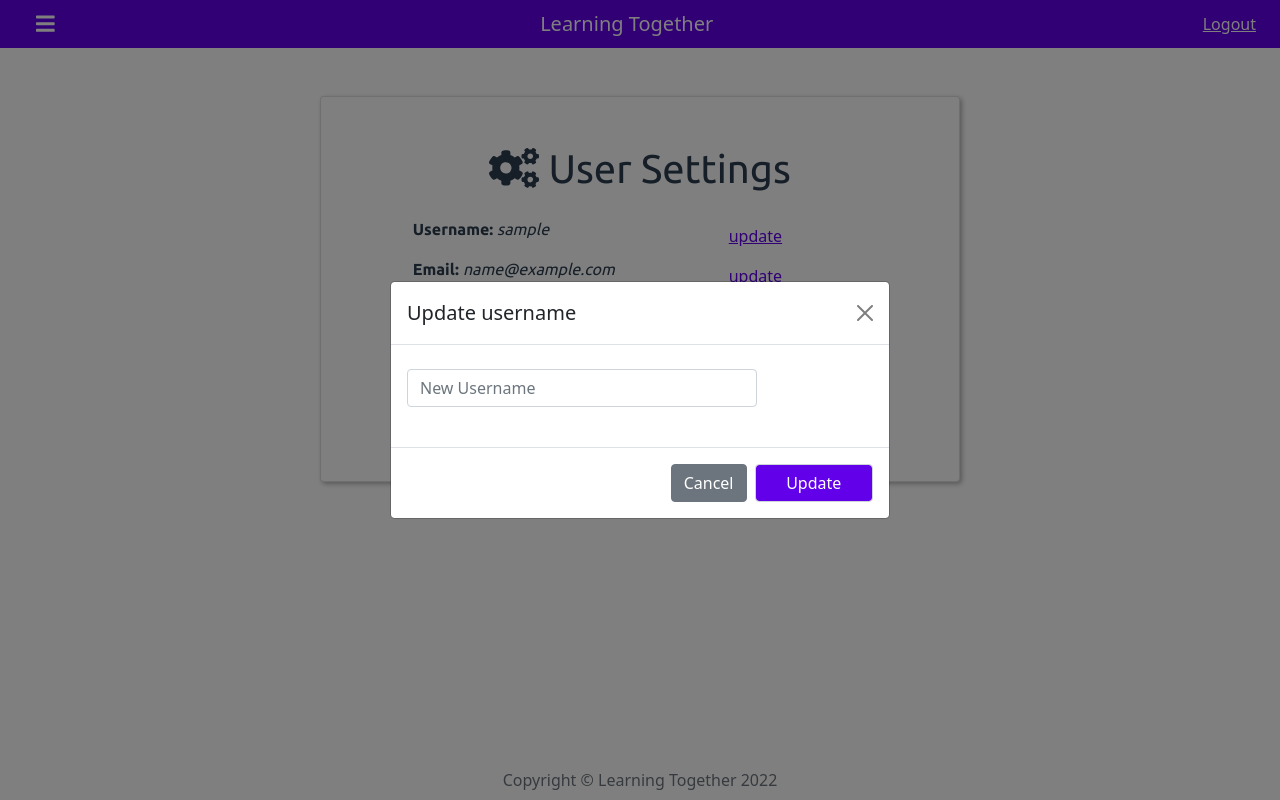
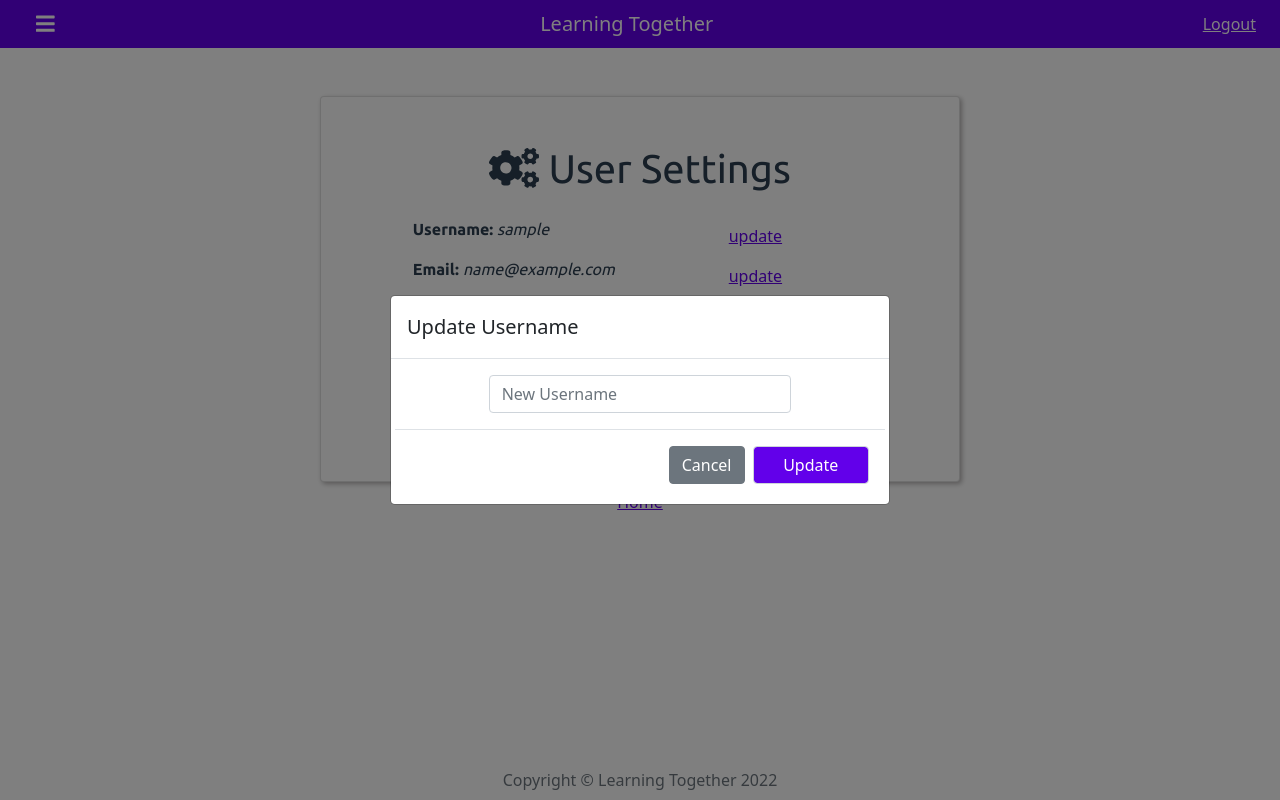
Before and after one commit to cc-learningTogether/learning-together_python, a Flask app: page /settings in a window 1280 px wide, after a click on "update". Run offline with Flask 3, Linux system fonts and the light colour scheme; the visitor is signed in with stand-in values (Sample User, id 1); some libraries are stand-ins or nearby versions.

Commit message:
add change username create class UserSetting

```diff
--- a/routes/settings.py
+++ b/routes/settings.py
@@ -1,10 +1,11 @@
-from flask import Blueprint, abort, render_template
+from flask import Blueprint, abort, render_template, redirect, url_for
 from flask_login import current_user, login_required
 from jinja2 import TemplateNotFound
 
 from utils.constants import YEAR, SITE_NAME
-from utils.forms import UserSettingForm
+from utils.forms import ChangeUsernameForm, UserSettingForm, ChangeEmailForm
 from utils.helper import favorite_language, set_gender, set_is_supporter
+from utils.models.user_setting import UserSettings
 
 settings_route = Blueprint('settings', __name__, template_folder='routes')
 
@@ -12,18 +13,57 @@ settings_route = Blueprint('settings', __name__, template_folder='routes')
 @settings_route.route('/settings', methods=['GET', 'POST'])
 @login_required
 def settings():
+    form = UserSettingForm()
     try:
         if current_user:
             language = favorite_language(current_user.main_language)
             gender = set_gender(current_user.gender)
             supporter = set_is_supporter(current_user.is_supporter)
-            form = UserSettingForm()
+
+            username_form = ChangeUsernameForm()
+            email_form = ChangeEmailForm()
+            if username_form.validate_on_submit():
+                form_data = username_form.username.data
+                username_message = UserSettings(form_data).change_username()
+                if type(username_message) == str:
+                    return render_template("settings.html", user=current_user, language=language[1],
+                                           supporter=supporter,
+                                           gender=gender[1],
+                                           error="",
+                                           form=form,
+                                           username_error=username_message,
+                                           username_form=username_form,
+                                           email_form=email_form,
+                                           email_error="",
+                                           name=SITE_NAME,
+                                           year=YEAR)
+                return redirect(url_for("settings.settings"))
+            if email_form.validate_on_submit():
+                form_data = email_form.email.data
+                email_error = UserSettings(form_data).change_email()
+                if email_error:
+                    return render_template("settings.html", user=current_user, language=language[1],
+                                           supporter=supporter,
+                                           gender=gender[1],
+                                           error="",
+                                           form=form,
+                                           username_error="username_message",
+                                           username_form=username_form,
+                                           email_form=email_form,
+                                           email_error=email_error,
+                                           name=SITE_NAME,
+                                           year=YEAR)
+
             # TODO split the form
-            form.process()
+            # form.process()
 
             return render_template("settings.html", user=current_user, language=language[1], supporter=supporter,
                                    gender=gender[1],
-                                   form=form, name=SITE_NAME,
+                                   error="",
+                                   form=form,
+                                   email_form=email_form,
+                                   username_form=username_form,
+                                   name=SITE_NAME,
                                    year=YEAR)
         return abort(403)
     except TemplateNotFound:
--- a/static/vendor/css/styles.css
+++ b/static/vendor/css/styles.css
@@ -54,7 +54,7 @@ nav{
     height: 3rem;
 }
 
-home-link{
+.home-link{
       text-decoration:none;
 }
 
@@ -88,3 +88,14 @@ home-link{
 .btn-link{
     color: #6200ea;
 }
+
+
+.form-reset{
+    text-decoration: none;
+    color: white;
+}
+
+
+.form-reset:hover{
+    color: white;
+}
--- a/templates/settings.html
+++ b/templates/settings.html
@@ -37,6 +37,11 @@
 		<div class="row g-3 mt-3 mb-4 w-75 d-flex justify-content-start align-items-center">
 			<!--Username-->
 			<div class="container-fluid row">
+				<div class="text-center">
+					{% if username_error: %}
+					<p class="text-danger">{{ username_error }}</p>
+					{% endif %}
+				</div>
 				<div class="col-8">
 					<p><b class="text-capitalize">username: </b> <em>{{user.user_name}}</em></p>
 				</div>
@@ -47,31 +52,39 @@
 				</div>
 
 				<!--Username Modal -->
-				<div class="modal fade" id="usernameUpdate" tabindex="-1" aria-labelledby="usernameUpdateLabel"
+				<div class="modal fade" data-bs-backdrop="static" data-bs-keyboard="false" id="usernameUpdate"
+				     tabindex="-1" aria-labelledby="usernameUpdateLabel"
 				     aria-hidden="true">
 					<div class="modal-dialog modal-dialog-centered">
 						<div class="modal-content">
 							<div class="modal-header">
-								<h5 class="modal-title" id="usernameUpdateLabel">Update username</h5>
-								<button type="button" class="btn-close" data-bs-dismiss="modal"
-								        aria-label="Close"></button>
+								<h5 class="modal-title text-capitalize" id="usernameUpdateLabel">Update username</h5>
 							</div>
-							<div class="modal-body">
-								<form class="g-3 mt-2 mb-4 w-75 d-flex justify-content-center align-items-center"
+							<div class="modal-body mb-0">
+								<form class="row d-flex justify-content-center align-items-center"
 								      method="post" action="">
 									{{form.hidden_tag()}}
-									{{ form.username(class_="form-control", size=50) }}
+									<div class="col-8 mb-3">
+										{{ username_form.username(class_="form-control", size=50) }}
+									</div>
+									<div class="modal-footer col-12 pb-0">
+										<button type="button" class="btn btn-secondary" data-bs-dismiss="modal"><a
+												class="form-reset" href="{{url_for('settings.settings')}}">Cancel</a>
+										</button>
+										{{ username_form.submit(class_= "form-control") }}
+									</div>
 								</form>
-							</div>
-							<div class="modal-footer">
-								<button type="button" class="btn btn-secondary" data-bs-dismiss="modal">Cancel</button>
-								{{ form.submit(class_= "form-control") }}
 							</div>
 						</div>
 					</div>
 				</div>
 			</div>
 			<div class="container-fluid row">
+				<div class="text-center">
+					{% if username_error: %}
+					<p class="text-danger">{{ email_error }}</p>
+					{% endif %}
+				</div>
 				<div class="col-8">
 					<p><b class="text-capitalize">email: </b><em>{{user.email}}</em></p>
 				</div>
@@ -88,18 +101,17 @@
 						<div class="modal-content">
 							<div class="modal-header">
 								<h5 class="modal-title" id="emailUpdateLabel">Update username</h5>
-								<button type="button" class="btn-close" data-bs-dismiss="modal"
-								        aria-label="Close"></button>
 							</div>
 							<div class="modal-body">
 								<form class="g-3 mt-2 mb-4 w-75 d-flex justify-content-center align-items-center"
 								      method="post" action="">
-									{{form.hidden_tag()}}
-									{{ form.email(class_="form-control", size=50) }}
+									{{email_form.hidden_tag()}}
+									{{ email_form.email(class_="form-control", size=50) }}
 								</form>
 							</div>
 							<div class="modal-footer">
-								<button type="button" class="btn btn-secondary" data-bs-dismiss="modal">Cancel</button>
+								<button type="button" class="btn btn-secondary" data-bs-dismiss="modal"><a
+										class="form-reset" href="{{url_for('settings.settings')}}">Cancel</a></button>
 								{{ form.submit(class_= "form-control") }}
 							</div>
 						</div>
@@ -116,15 +128,13 @@
 					</button>
 				</div>
 
-				<!--Email Modal -->
+				<!--Language Modal -->
 				<div class="modal fade" id="languageUpdate" tabindex="-1" aria-labelledby="emailUpdateLabel"
 				     aria-hidden="true">
 					<div class="modal-dialog modal-dialog-centered">
 						<div class="modal-content">
 							<div class="modal-header">
 								<h5 class="modal-title" id="languageUpdateLabel">Update Language</h5>
-								<button type="button" class="btn-close" data-bs-dismiss="modal"
-								        aria-label="Close"></button>
 							</div>
 							<div class="modal-body">
 								<form class="g-3 mt-2 mb-4 w-75 d-flex justify-content-center align-items-center"
@@ -134,7 +144,8 @@
 								</form>
 							</div>
 							<div class="modal-footer">
-								<button type="button" class="btn btn-secondary" data-bs-dismiss="modal">Cancel</button>
+								<button type="button" class="btn btn-secondary" data-bs-dismiss="modal"><a
+										class="form-reset" href="{{url_for('settings.settings')}}">Cancel</a></button>
 								{{ form.submit(class_= "form-control") }}
 							</div>
 						</div>
@@ -158,8 +169,6 @@
 						<div class="modal-content">
 							<div class="modal-header">
 								<h5 class="modal-title" id="genderUpdateLabel">Update Gender</h5>
-								<button type="button" class="btn-close" data-bs-dismiss="modal"
-								        aria-label="Close"></button>
 							</div>
 							<div class="modal-body">
 								<form class="g-3 mt-2 mb-4 w-75 d-flex justify-content-center align-items-center"
@@ -169,7 +178,8 @@
 								</form>
 							</div>
 							<div class="modal-footer">
-								<button type="button" class="btn btn-secondary" data-bs-dismiss="modal">Cancel</button>
+								<button type="button" class="btn btn-secondary" data-bs-dismiss="modal"><a
+										class="form-reset" href="{{url_for('settings.settings')}}">Cancel</a></button>
 								{{ form.submit(class_= "form-control") }}
 							</div>
 						</div>
@@ -194,8 +204,6 @@
 						<div class="modal-content">
 							<div class="modal-header">
 								<h5 class="modal-title" id="isSupporterUpdateLabel">Update Supporter Status</h5>
-								<button type="button" class="btn-close" data-bs-dismiss="modal"
-								        aria-label="Close"></button>
 							</div>
 							<div class="modal-body">
 								<form class="g-3 mt-2 mb-4 w-75 d-flex justify-content-center align-items-center"
@@ -205,7 +213,9 @@
 								</form>
 							</div>
 							<div class="modal-footer">
-								<button type="button" class="btn btn-secondary" data-bs-dismiss="modal">Cancel</button>
+								<button type="button" class="btn btn-secondary " data-bs-dismiss="modal"
+								><a class="form-reset" href="{{url_for('settings.settings')}}">Cancel</a>
+								</button>
 								{{ form.submit(class_= "form-control") }}
 							</div>
 						</div>
@@ -228,8 +238,6 @@
 						<div class="modal-content">
 							<div class="modal-header">
 								<h5 class="modal-title" id="passwordUpdateLabel">Update Gender</h5>
-								<button type="button" class="btn-close" data-bs-dismiss="modal"
-								        aria-label="Close"></button>
 							</div>
 							<div class="modal-body">
 								<form class="g-3 mt-2 mb-4 w-75 d-flex justify-content-center align-items-center"
@@ -244,7 +252,8 @@
 								</form>
 							</div>
 							<div class="modal-footer">
-								<button type="button" class="btn btn-secondary" data-bs-dismiss="modal">Cancel</button>
+								<button type="button" class="btn btn-secondary" data-bs-dismiss="modal"><a
+										class="form-reset" href="{{url_for('settings.settings')}}">Cancel</a></button>
 								{{ form.submit(class_= "form-control") }}
 							</div>
 						</div>
--- a/utils/forms.py
+++ b/utils/forms.py
@@ -56,3 +56,35 @@ class UserSettingForm(FlaskForm):
     # TODO set is_supporter field to required when database is ready
     is_supporter = SelectField("Are you a supporter?", choices=["-", "No/いいえ", "Yes/はい"])
     submit = SubmitField("Update")
+
+
+class ChangeUsernameForm(FlaskForm):
+    username = StringField("Username", validators=[DataRequired()], render_kw={"placeholder": "New Username"})
+    submit = SubmitField("Update")
+
+
+class ChangeEmailForm(FlaskForm):
+    email = EmailField("Email", validators=[DataRequired()], render_kw={"placeholder": "New Email"})
+    submit = SubmitField("Update")
+
+
+class ChangePasswordForm(FlaskForm):
+    password = PasswordField('Password', validators=[DataRequired()], render_kw={"placeholder": "Password"})
+    confirm_password = PasswordField('Password', validators=[DataRequired()],
+                                     render_kw={"placeholder": "Confirm Password"})
+    submit = SubmitField("Update")
+
+
+class ChangeGenderForm(FlaskForm):
+    gender = SelectField("Gender", choices=["-", "Male/男", "Female/女"])
+    submit = SubmitField("Update")
+
+
+class ChangeLanguageForm(FlaskForm):
+    language = SelectField("Language", choices=["-", "English/英語", "Japanese/日本語"])
+    submit = SubmitField("Update")
+
+
+class ChangeSupporterStatusForm(FlaskForm):
+    is_supporter = SelectField("Are you a supporter?", choices=["-", "No/いいえ", "Yes/はい"])
+    submit = SubmitField("Update")
```
Also changed, not shown: utils/models/user_setting.py (added, +37 -0 lines).
